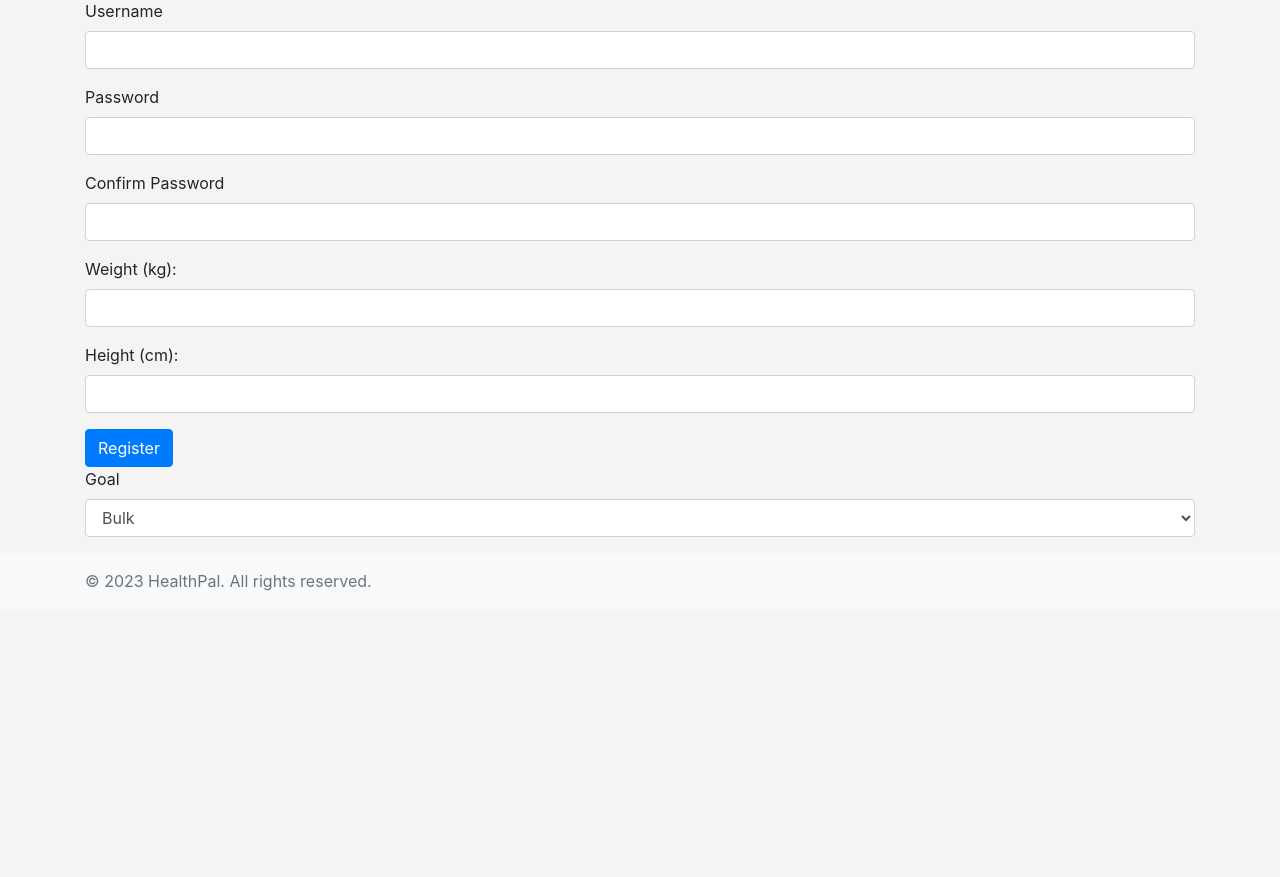
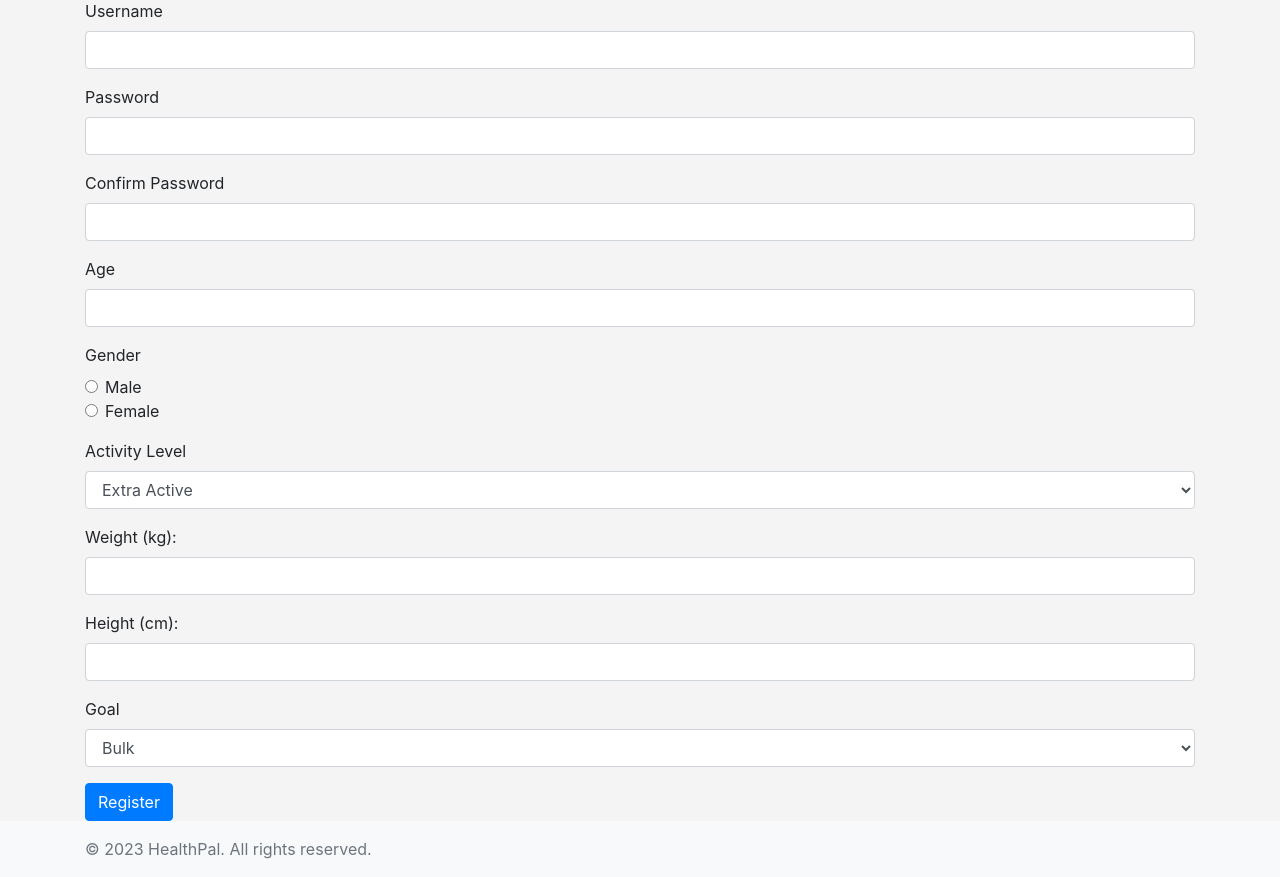
Before and after one commit to Cassdaspella/MyHealthPal, a Flask app: page /register in a window 1280 px wide. Shown: the part 335-1212 px from the top of the page. Before the commit the page ends 926 px from the top, so only its background shows below. Run offline with Flask 3, Linux system fonts and the light colour scheme; some libraries are stand-ins or nearby versions.

Commit message:
Added more calorie logic and display, more questions added to profile html page for an easier user experience, modified app.py to reflect new behaviors

```diff
--- a/app.py
+++ b/app.py
@@ -8,8 +8,6 @@ import requests
 
 app = Flask(__name__)
 
-
-#testing assignment
 # Configuration
 app.config['SECRET_KEY'] = 'your_secret_key'
 app.config['SQLALCHEMY_DATABASE_URI'] = 'sqlite:///site.db'
@@ -35,6 +33,56 @@ class User(UserMixin, db.Model):
     activity_level = db.Column(db.String(150), nullable=True)
     health_concerns = db.Column(db.String(500), nullable=True)
 
+# BMR Calculator Route
+def calculate_bmr(weight, height, age, gender, activity_level):
+    multipliers = {
+        'extra-active': 1.9,
+        'very-active': 1.725,
+        'lightly-active': 1.375,
+        'moderately-active': 1.55,
+        'sedentary': 1.2
+    }
+
+    if gender == "male":
+        bmr = 13.397 * weight + 4.799 * height - 5.677 * age + 88.362
+    else:
+        bmr = 9.247 * weight + 3.098 * height - 4.330 * age + 447.593
+
+    activity_multiplier = multipliers.get(activity_level, 1.2)
+    return bmr * activity_multiplier
+
+# Route to handle BMR calculation
+@app.route('/calculate_bmr', methods=['POST'])
+def calculate_bmr_route():
+    data = request.get_json()
+
+    user_weight = float(data['weight'])
+    user_height = float(data['height'])
+    user_age = int(data['age'])
+    user_gender = data['gender']
+    activity_level = data['activityLevel']
+
+    bmr = calculate_bmr(user_weight, user_height, user_age, user_gender, activity_level)
+
+    return {'bmr': bmr}
+
+def calculate_calories(goal, user):
+    if goal == 'maintenance':
+        return user.calorie_intake
+    elif goal == 'mild_weight_loss':
+        return user.calorie_intake - 250
+    elif goal == 'weight_loss':
+        return user.calorie_intake - 500
+    elif goal == 'extreme_weight_loss':
+        return user.calorie_intake - 1000
+    elif goal == 'mild_weight_gain':
+        return user.calorie_intake + 250
+    elif goal == 'weight_gain':
+        return user.calorie_intake + 500
+    elif goal == 'extreme_weight_gain':
+        return user.calorie_intake + 1000
+    else:
+        return None  # Handle invalid goal types
 
 # Routes
 @app.route("/register", methods=["GET", "POST"])
@@ -45,6 +93,9 @@ def register():
         weight = float(request.form.get("weight"))  # Convert to float
         height = float(request.form.get("height"))  # Convert to float
         goal = request.form.get("goal")  # Use the request object to get the goal
+        age = int(request.form.get('age'))
+        gender = request.form.get('gender')
+        activity_level = request.form.get('activity-level')
 
         hashed_password = generate_password_hash(password, method='sha256')
 
@@ -53,14 +104,17 @@ def register():
         else:  # goal == 'cut'
             calories = (10 * float(weight) + 6.25 * float(height) - 5 * 25 + 5) * 0.9  # Example formula
 
-        new_user = User(username=username, password=hashed_password, weight=weight, height=height, goal=goal, calorie_intake=calories)
+        new_user = User(username=username, password=hashed_password, weight=weight, height=height, goal=goal,
+                        calorie_intake=calories, name=None, age=age, gender=gender, birthday=None,
+                        activity_level=activity_level, health_concerns=None)
         db.session.add(new_user)
         db.session.commit()
 
         flash(f'Registration successful! Your daily calorie target is {calories:.0f} kcal.', 'success')
-        return redirect(url_for('login'))
+        login_user(new_user)  # Automatically log in the new user
+        return redirect(url_for('profile'))
+
     return render_template("register.html")
-
 
 # Routes
 @app.route('/')
@@ -167,7 +221,27 @@ def questionnaire():
 @login_required
 def profile():
     calorie_intake = current_user.calorie_intake
-    return render_template("profile.html", calorie_intake=calorie_intake)
+
+    # Additional calorie outputs
+    maintenance_calories = calculate_calories("maintenance", current_user)
+    mild_weight_loss = calculate_calories("mild_weight_loss", current_user)
+    weight_loss = calculate_calories("weight_loss", current_user)
+    extreme_weight_loss = calculate_calories("extreme_weight_loss", current_user)
+    mild_weight_gain = calculate_calories("mild_weight_gain", current_user)
+    weight_gain = calculate_calories("weight_gain", current_user)
+    extreme_weight_gain = calculate_calories("extreme_weight_gain", current_user)
+
+    return render_template(
+        "profile.html",
+        calorie_intake=calorie_intake,
+        maintenance_calories=maintenance_calories,
+        mild_weight_loss=mild_weight_loss,
+        weight_loss=weight_loss,
+        extreme_weight_loss=extreme_weight_loss,
+        mild_weight_gain=mild_weight_gain,
+        weight_gain=weight_gain,
+        extreme_weight_gain=extreme_weight_gain
+    )
 
 @app.route('/handle_contact', methods=['POST'])
 def handle_contact():
--- a/templates/questionnaire.html
+++ b/templates/questionnaire.html
@@ -48,7 +48,7 @@
         class="form-control"
         id="height"
         name="height"
-        placeholder="Your Height, inches"
+        placeholder="Your Height, cm"
       />
     </div>
 
@@ -59,7 +59,7 @@
         class="form-control"
         id="weight"
         name="weight"
-        placeholder="Your Weight, lbs"
+        placeholder="Your Weight, kg"
       />
     </div>
 
--- a/templates/register.html
+++ b/templates/register.html
@@ -1,31 +1,50 @@
-{% extends 'base.html' %} {% block content %}
+{% extends 'base.html' %}
+{% block content %}
 <div class="container mt-5">
   <h2>Register</h2>
   <form action="/register" method="post">
+    <!-- Existing form fields for username, password, and confirmation -->
     <div class="form-group">
       <label for="username">Username</label>
       <input type="text" class="form-control" name="username" required />
     </div>
     <div class="form-group">
       <label for="password">Password</label>
-      <input
-        type="password"
-        class="form-control"
-        name="password"
-        id="password"
-        required
-      />
+      <input type="password" class="form-control" name="password" id="password" required />
     </div>
     <div class="form-group">
       <label for="confirm_password">Confirm Password</label>
-      <input
-        type="password"
-        class="form-control"
-        name="confirm_password"
-        id="confirm_password"
-        required
-      />
+      <input type="password" class="form-control" name="confirm_password" id="confirm_password" required />
     </div>
+
+    <!-- Additional form fields for BMR calculation -->
+    <div class="form-group">
+      <label for="age">Age</label>
+      <input type="number" class="form-control" name="age" required />
+    </div>
+    <div class="form-group">
+      <label for="gender">Gender</label>
+      <div class="form-check">
+        <input type="radio" class="form-check-input" name="gender" value="male" required />
+        <label class="form-check-label" for="male">Male</label>
+      </div>
+      <div class="form-check">
+        <input type="radio" class="form-check-input" name="gender" value="female" required />
+        <label class="form-check-label" for="female">Female</label>
+      </div>
+    </div>
+    <div class="form-group">
+      <label for="activity-level">Activity Level</label>
+      <select class="form-control" name="activity-level" required>
+        <option value="extra-active">Extra Active</option>
+        <option value="very-active">Very Active</option>
+        <option value="lightly-active">Moderately Active</option>
+        <option value="moderately-active">Lightly Active</option>
+        <option value="sedentary">Sedentary</option>
+      </select>
+    </div>
+
+    <!-- Existing form fields for weight, height, and goal -->
     <div class="form-group">
       <label for="weight">Weight (kg):</label>
       <input type="number" class="form-control" name="weight" required />
@@ -34,14 +53,15 @@
       <label for="height">Height (cm):</label>
       <input type="number" class="form-control" name="height" required />
     </div>
+    <div class="form-group">
+      <label for="goal">Goal</label>
+      <select class="form-control" name="goal" required>
+        <option value="bulk">Bulk</option>
+        <option value="cut">Cut</option>
+      </select>
+    </div>
+
     <button type="submit" class="btn btn-primary">Register</button>
   </form>
-  <div class="form-group">
-    <label for="goal">Goal</label>
-    <select class="form-control" name="goal" required>
-      <option value="bulk">Bulk</option>
-      <option value="cut">Cut</option>
-    </select>
-  </div>
 </div>
 {% endblock %}
```
Also changed, not shown: templates/profile.html (+12 -2 lines), site.db.
